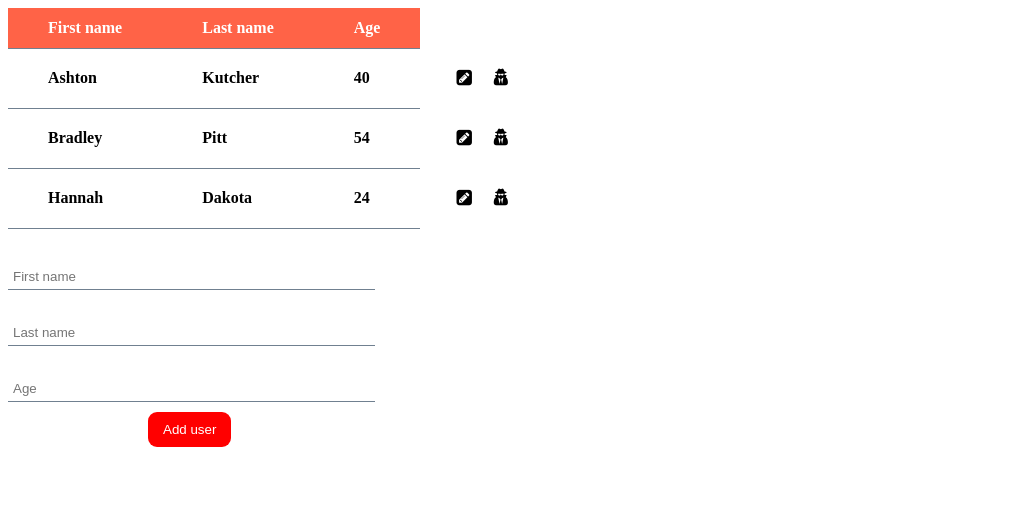
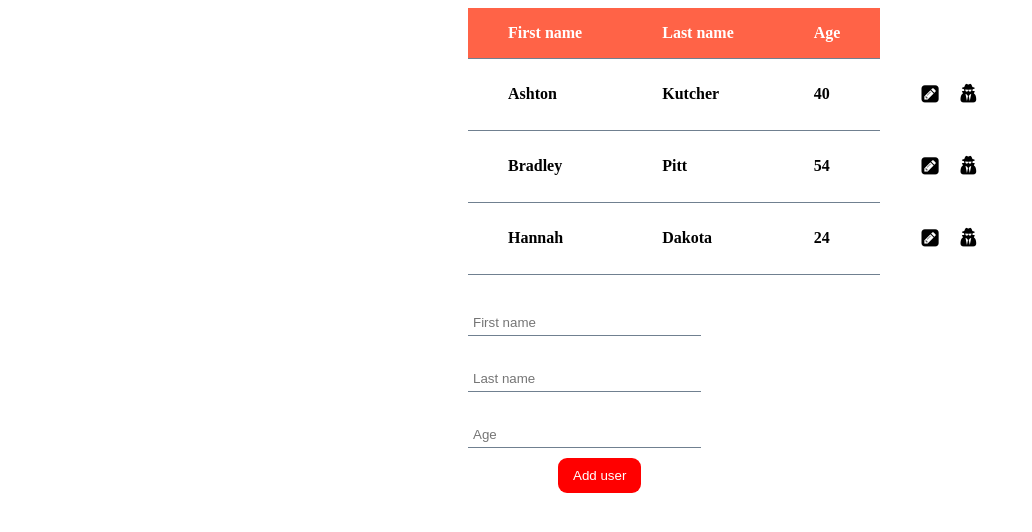
Before and after one commit to makatovich/table_js, a plain HTML site: page project table/index.html in a window 1280 px wide. Shown: the whole page, without its empty margins (0-1032 px from the left). Drawn offline with Linux system fonts and the light colour scheme.

Commit message:
Add files via upload

```diff
--- a/project table/css/style.css
+++ b/project table/css/style.css
@@ -1,6 +1,9 @@
 table {
   border-collapse: collapse;
   margin-bottom: 35px;
+  width: 300 px;
+  margin-left:  460px;
+  display: center;
 }
 table tbody td {
   font-weight: bold;
@@ -18,12 +21,12 @@ td.header {
 }
 .btns_td {
   border: none;
-  padding: 20px 20px;
+  padding: 25px 25px;
 }
 form {
+  align-items: center;
+  margin-left: 460px;
   display: center;
-  align-items: center;
-  margin-bottom: 10px;
 }
 button {
   margin-left: 10px;
@@ -35,7 +38,7 @@ button.add_user {
   color: white;
   border-radius: 9px;
   padding: 10px 15px;
-  margin-left: 140px;
+  margin-left: 90px;
   margin-top: 10px;
 }
 button.add_user:hover {
@@ -67,8 +70,8 @@ input {
   background: none;
 }
 .fa {
-  transition: 0.3s;
-  font-size: 18px;
+  transition: 0.5s;
+  font-size: 20px;
   cursor: pointer;
 }
 .fa:hover {
```
Also changed, not shown: project table/index.html (+1 -1 lines).
